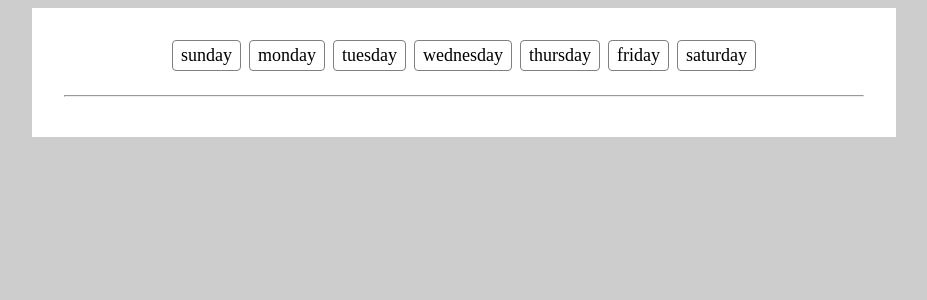
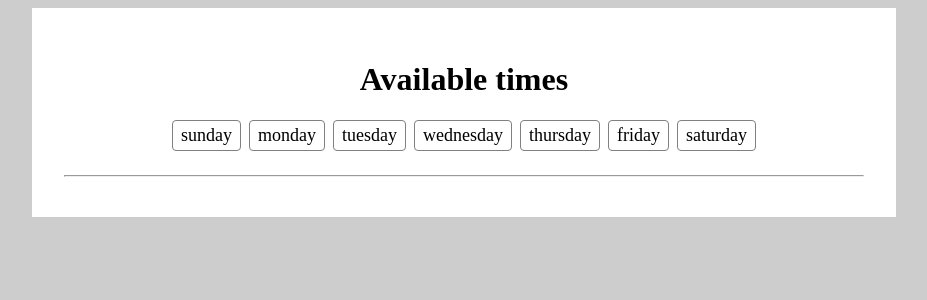
Before and after one commit to devmentorlive/4de3bfe5, a React (Create React App) app: page / in a window 1280 px wide. Shown: the top 300 px of the page, without its empty margins (176-1103 px from the left). Built offline with nearby package versions, Linux system fonts and the light colour scheme.

Commit message:
conditional rendering

```diff
--- a/src/app/index.jsx
+++ b/src/app/index.jsx
@@ -10,6 +10,7 @@ export default function App() {
 
   return (
     <div className="wrapper">
+      <h1>Available times {selectedDay ? `for ${selectedDay}` : null}</h1>
       <DayNames
         days={days}
         selectedDay={selectedDay}
--- a/src/app/slots.jsx
+++ b/src/app/slots.jsx
@@ -1,7 +1,4 @@
 import React from "react";
-
-export default function Slots({ days, selectedDay }) {
-  const blocks = days[selectedDay];
 
 function get12h(hour) {
   return hour < 13 ? `${hour}am` : `${hour - 12}pm`;
@@ -16,13 +13,21 @@ export default function Slots({ days, selectedDay }) {
   return slots;
 }
 
+function Range({ days, selectedDay }) {
+  const blocks = days[selectedDay];
+  return blocks && blocks.length > 0
+    ? blocks.map((block) =>
+        getSlots(block).map((range) => <li className="pill">{range}</li>)
+      )
+    : "There are no slots available that day";
+}
+
+export default function Slots({ days, selectedDay }) {
   return (
     <div className="slots">
       {selectedDay ? (
         <ul className="slots">
-          {blocks.map((block) =>
-            getSlots(block).map((slot) => <li className="pill">{slot}</li>)
-          )}
+          <Range days={days} selectedDay={selectedDay} />
         </ul>
       ) : null}
     </div>
--- a/src/app/styles.css
+++ b/src/app/styles.css
@@ -9,6 +9,11 @@ body {
   margin: 0 auto;
   padding: 2rem;
   height: 50%;
+}
+
+h1 {
+  width: 100%;
+  text-align: center;
 }
 
 ul {
```
Lines whose indentation alone changed are shown as unchanged.
